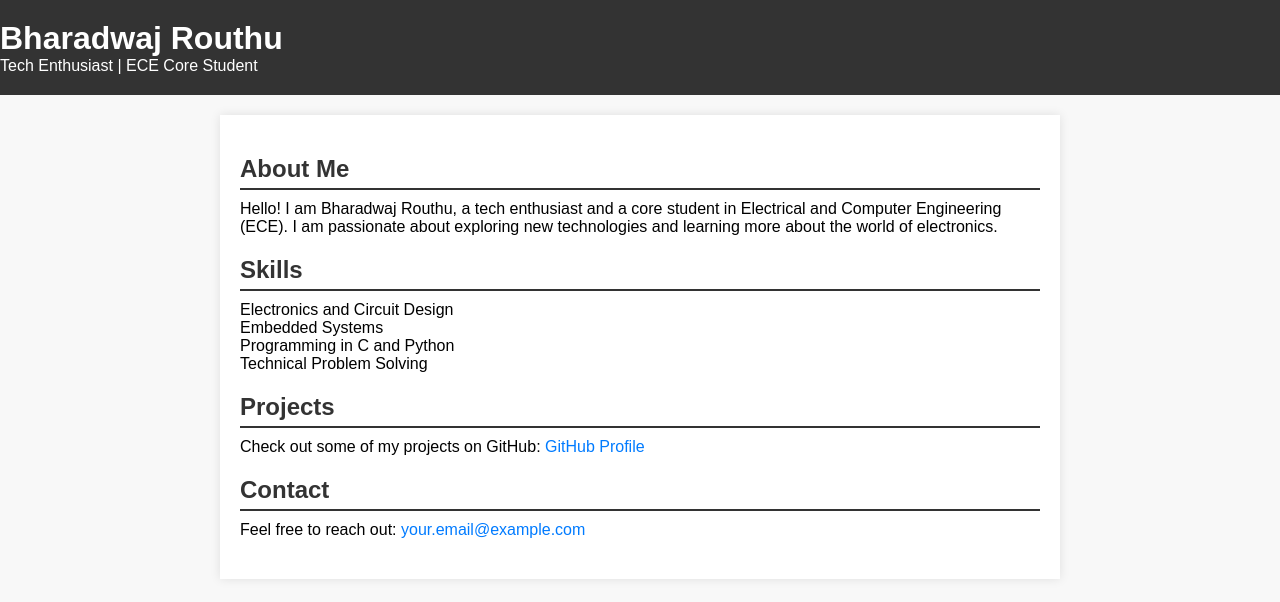
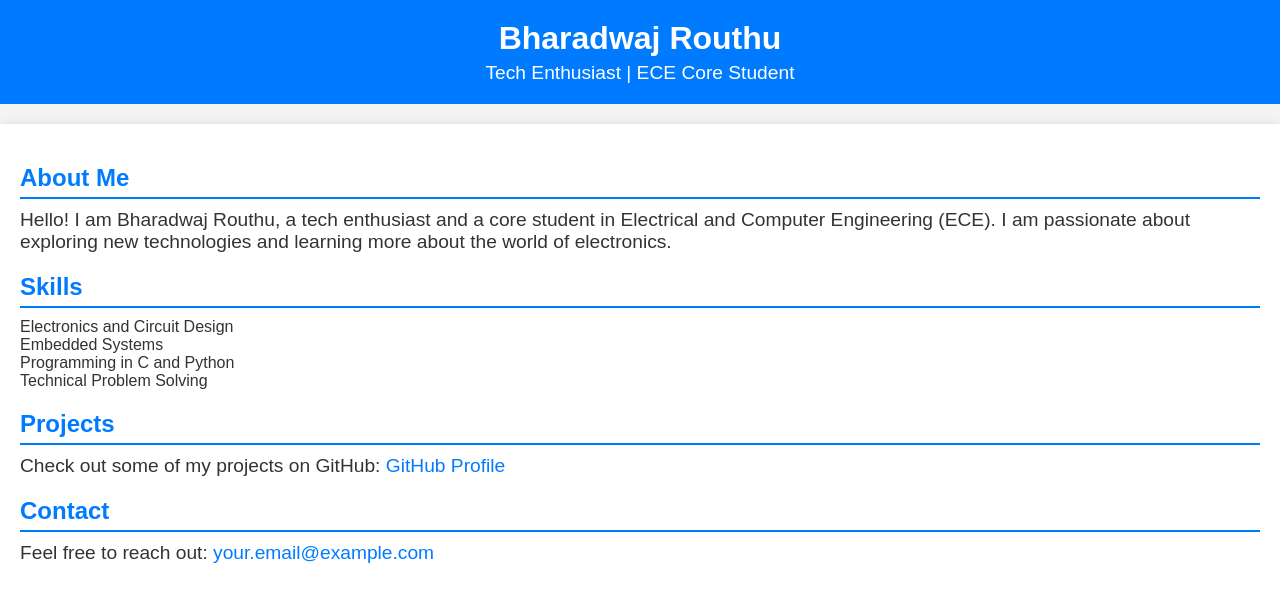
Before and after one commit to Bharadwaj-R/Bharadwaj-R.github.io, a plain HTML site: page index.html in a window 1280 px wide. Drawn offline with Linux system fonts and the light colour scheme.

Commit message:
Update styles.css

```diff
--- a/styles.css
+++ b/styles.css
@@ -3,13 +3,20 @@ body {
     margin: 0;
     padding: 0;
     box-sizing: border-box;
-    background-color: #f8f8f8;
+    background-color: #f4f4f4;
+    color: #333;
+}
+
+.container {
+    max-width: 800px;
+    margin: 0 auto;
 }
 
 header {
-    background-color: #333;
+    background-color: #007BFF;
     color: white;
     padding: 20px 0;
+    text-align: center;
 }
 
 h1 {
@@ -17,15 +24,15 @@ h1 {
 }
 
 p {
-    margin: 0;
+    margin: 5px 0 0;
+    font-size: 1.2rem;
 }
 
 main {
-    max-width: 800px;
-    margin: 20px auto;
-    padding: 20px;
     background-color: #fff;
     box-shadow: 0 0 10px rgba(0, 0, 0, 0.1);
+    padding: 20px;
+    margin: 20px 0;
 }
 
 section {
@@ -33,8 +40,8 @@ section {
 }
 
 h2 {
-    color: #333;
-    border-bottom: 2px solid #333;
+    color: #007BFF;
+    border-bottom: 2px solid #007BFF;
     padding-bottom: 5px;
     margin-bottom: 10px;
 }
```
